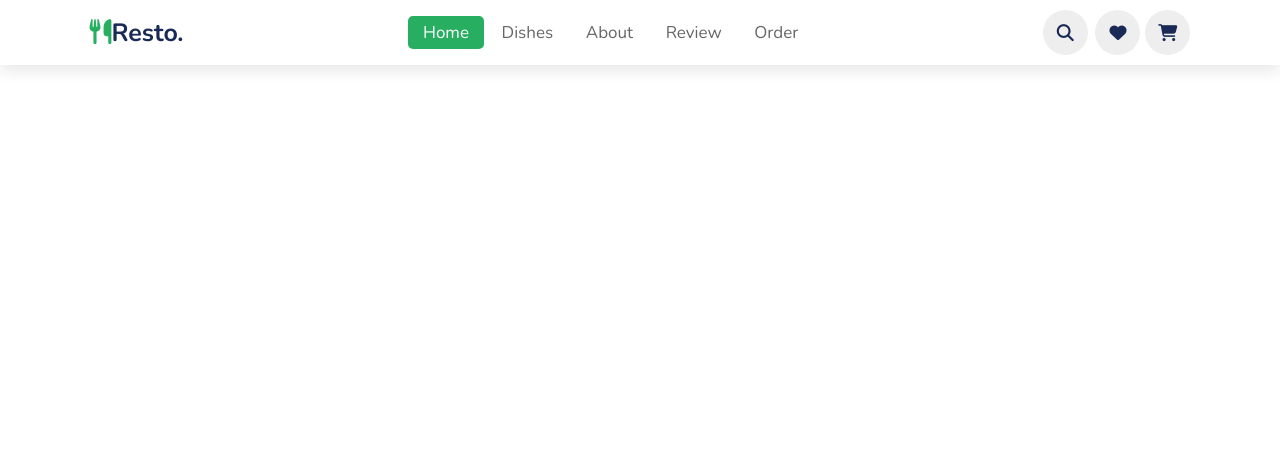
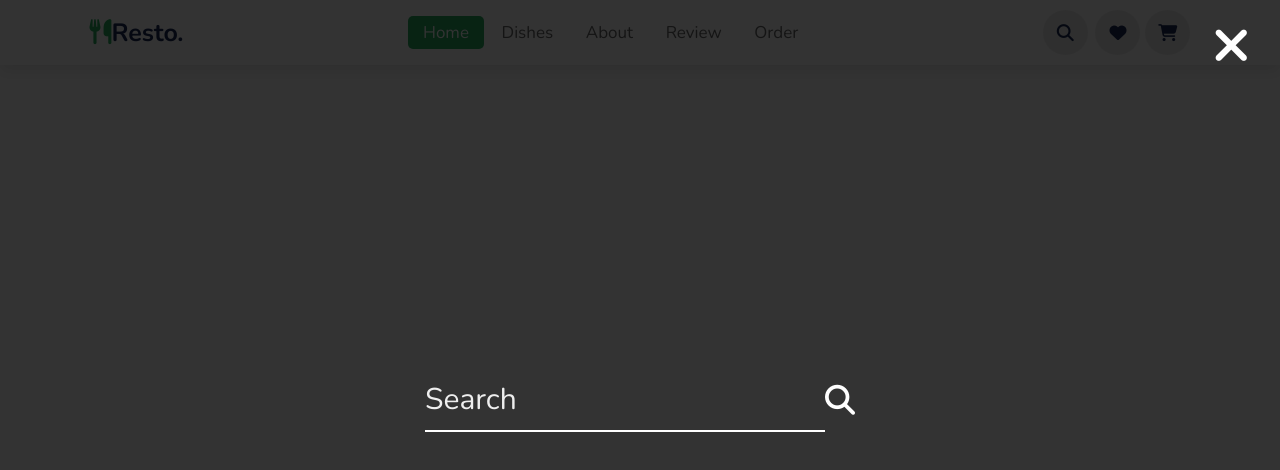
Before and after one commit to zainab-moazzam/Backup-RMS-System, a plain HTML site: page index.html in a window 1280 px wide. Both pictures are taken after a click on the icon 1065 px from the left and 32 px from the top of the page. Drawn offline with nearby package versions, Linux system fonts and the light colour scheme.

Commit message:
22:00 ending

```diff
--- a/index.html
+++ b/index.html
@@ -34,8 +34,12 @@
 </header>
 <!-- end of header section -->
 
-
-
+<!-- srarch form -->
+<form action=""id="search-form">
+    <input type="search" placeholder="Search" name="" id="search-box">
+    <label for="search-box" class="fas fa-search"></label>
+    <i class="fas fa-times" id="close"></i>
+</form>
 
 
 
--- a/script.js
+++ b/script.js
@@ -5,3 +5,26 @@ menu.onclick = () =>{
     menu.classList.toggle('fa-times');
     navbar.classList.toggle('active');
 }
+
+window.onscroll = () =>{
+    menu.classList.remove('fa-times');
+    navbar.classList.remove('active');
+}
+
+let search = document.querySelector('#search-icon');
+let searchClose = document.querySelector('#close');
+
+search.onclick =() =>{
+    document.querySelector('#search-form').classList.toggle('active');
+}
+
+searchClose.onclick =() =>{
+    document.querySelector('#search-form').classList.remove('active');
+}
+// document.querySelector('#search-icon').onclick = () =>{
+//     document.querySelector('#search-form').classList.toggle('active');
+// }
+
+// document.querySelector('#close').onclick = () =>{
+//     document.querySelector('#search-form').classList.remove('active');
+// }
--- a/style.css
+++ b/style.css
@@ -75,6 +75,69 @@ header .icons a:hover{
 header .icons #menu-bars{
     display: none;
 }
+#search-form{
+    position: fixed;
+    top: -110%; left:0;
+    height: 100%;
+    width: 100%;
+    z-index: 1004;
+    background: rgba(0,0,0,.8);
+    display: flex;
+    align-items: center;
+    justify-content: center;
+    padding: 0 1rem;
+}
+#search-form.active{
+    top: 0;
+}
+#search-form #search-box{
+    width: 40rem;
+    border-bottom: .2rem solid #fff;
+    padding: 1rem 0;
+    color: #fff;
+    font-size: 3rem;
+    text-transform: none;
+    background: none;
+}
+#search-form #search-box::placeholder{
+    color: #eee;
+}
+
+#search-form #search-box::-webkit-search-cancel-button{
+    -webkit-appearance: none;
+}
+
+#search-form label{
+    color: #fff;
+    cursor: pointer;
+    font-size: 3rem;
+}
+
+#search-form label:hover{
+    color: var(--green);
+}
+#search-form #close{
+    position: absolute;
+    color: #fff;
+    cursor: pointer;
+    top: 2rem;
+    right: 3rem;
+    font-size: 5rem;
+}
+#search-form #close:hover{
+    color: var(--green);
+}
+
+
+
+
+
+
+
+
+
+
+
 
 
 
@@ -122,4 +185,8 @@ header .navbar a{
     font-size: 2rem;
     background: #eee;
 }
+#search-form #search-box{
+    width: 90%;
+    margin: 0 1rem;
 }
+}
```
